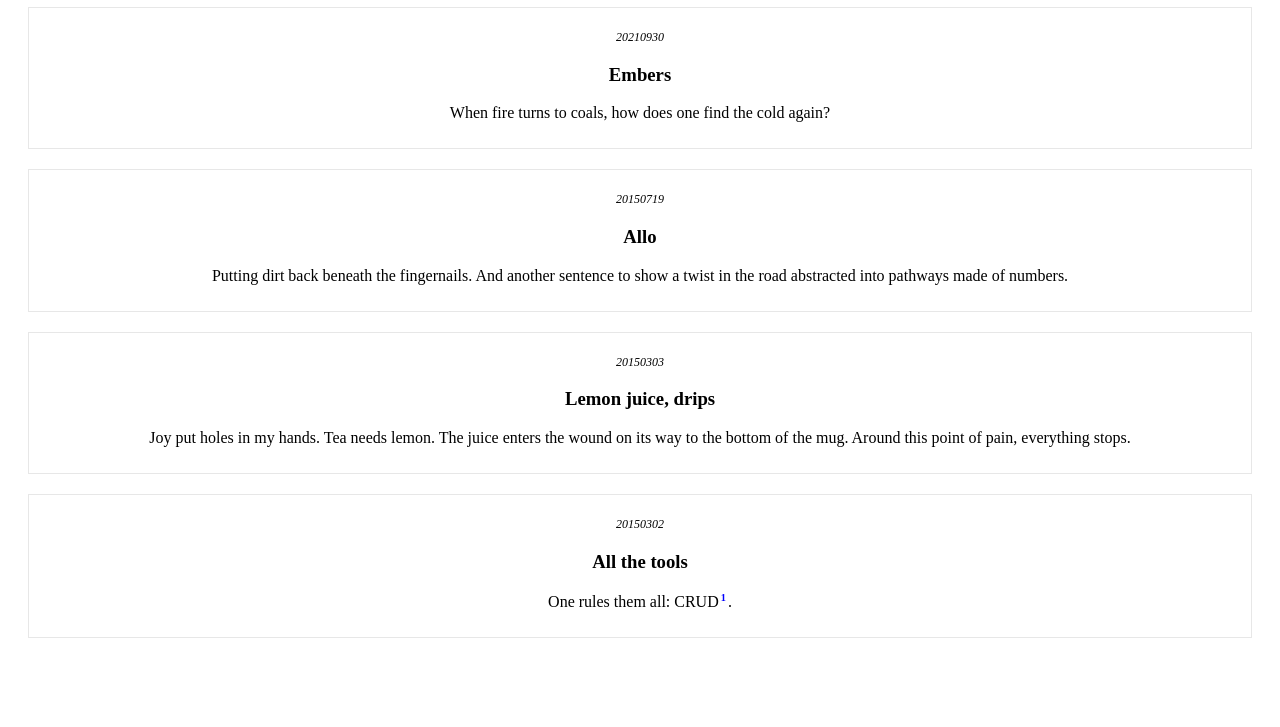
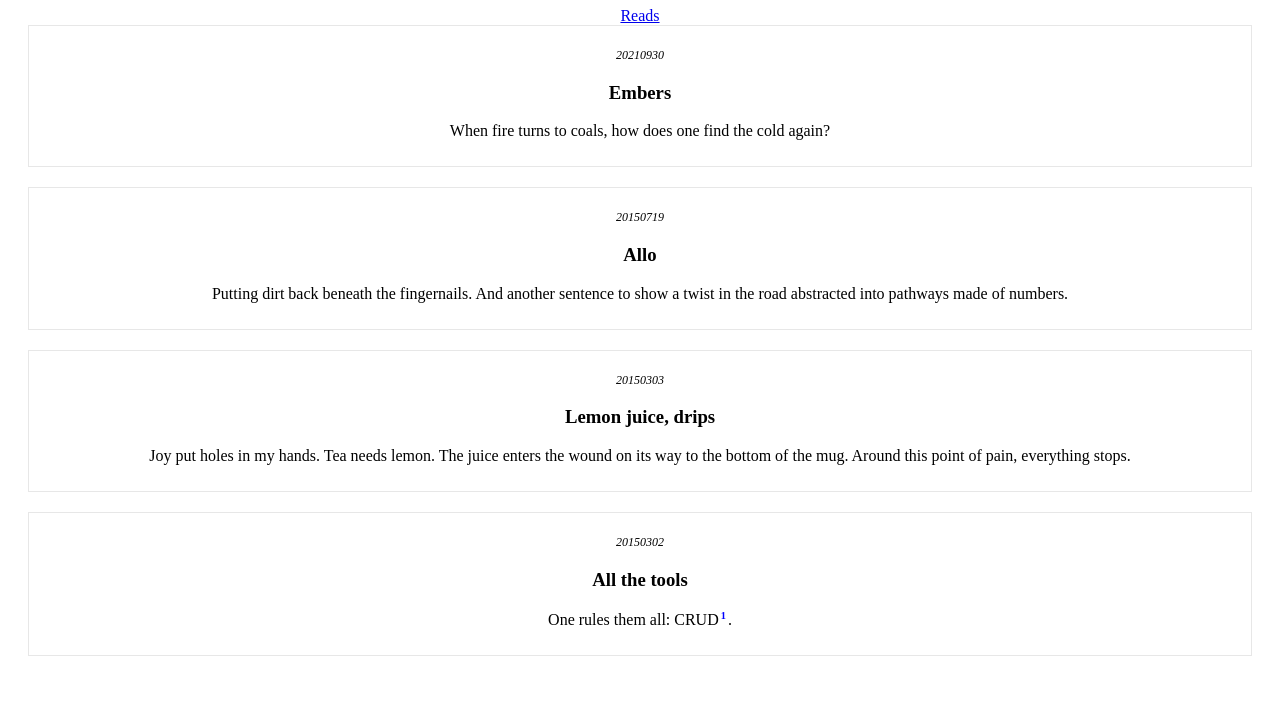
Before and after one commit to hellotumo/hellotumo.github.io, a plain HTML site: page index.html in a window 1280 px wide. Shown: the part 73-800 px from the top of the page. Drawn offline with Linux system fonts and the light colour scheme.

Commit message:
adding main nav

```diff
--- a/index.html
+++ b/index.html
@@ -8,6 +8,8 @@
   </head>
   <body>
     <h1><span><a class= 'home' href='http://hellotumo.github.io/'>{}</a></span></h1>
+
+    <div class='menu-main'><a href='/reads'>Reads</a></div>
 
     <div class='article'>
     <p class='date'>20210930</p>
```
